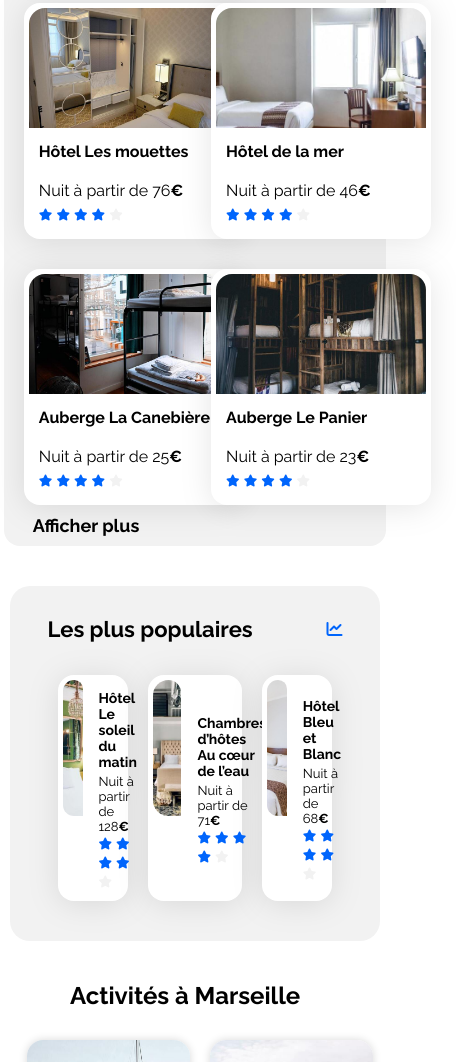
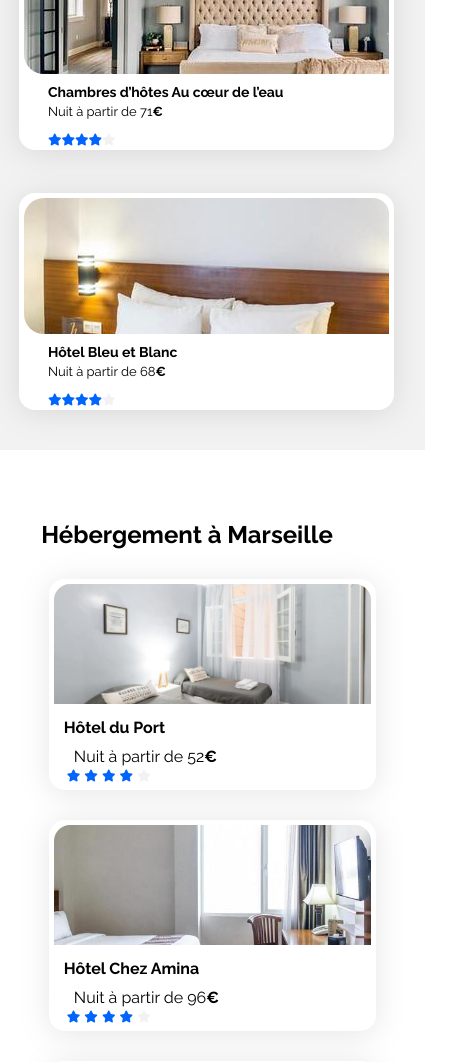
Before and after one commit to David-S26/Bookie, a plain HTML site: page San_David_2_Bookie_022024/booki-starter-code-master/index.html in a window 390 px wide. Shown: the part 938-2000 px from the top of the page, 456 px wide, since content can reach past the window. Drawn offline with Linux system fonts and the light colour scheme.

Commit message:
third commit

```diff
--- a/San_David_2_Bookie_022024/booki-starter-code-master/css/style.css
+++ b/San_David_2_Bookie_022024/booki-starter-code-master/css/style.css
@@ -9,6 +9,10 @@ body {
     max-width: 1440px;
     min-width: 320px;
     margin: 0 auto;
+}
+
+main {
+    padding: 10px;
 }
 
 .fa-solid.fa-location-dot {
@@ -125,7 +129,6 @@ form h1 {
 }
 
 form p {
-
     padding: 0 0 0 10px;
 }
 
@@ -222,7 +225,7 @@ h5 {
 }
 
 .hebergements p {
-    padding: 10px;
+    padding-left: 10px;
 }
 
 .card-hebergements {
@@ -234,17 +237,14 @@ h5 {
     margin-top: 20px;
 }
 
-.card-hebergements div {
-    min-width: 220px;
-}
-
 .card-hebergements .card {
-    flex-wrap: wrap;
     width: 100%;
 }
 
-.More {
+.more {
     font-size: 18px;
+    margin-left: 15px;
+    margin-bottom: 40px;
 }
 
 .card {
@@ -256,6 +256,11 @@ h5 {
     box-shadow: 0 0 8px var(--dark-grey);
     margin: 0 10px 10px 10px;
     filter: drop-shadow(0px 3px 15px rgba(0, 0, 0, 0.1));
+}
+
+.fa-chart-line {
+    display: flex;
+    text-align: end;
 }
 
 /*****Stars****/
@@ -274,8 +279,7 @@ a {
 }
 
 .card .stars {
-    margin-top: -15px;
-    padding: 10px;
+    padding-left: 10px;
 }
 
 .card img {
@@ -312,18 +316,15 @@ a {
     box-sizing: border-box;
     max-height: fit-content;
     display: flex;
-    flex-direction: column;
+    flex-wrap: wrap;
 }
 
 /****** Populaires ***********/
-.populaires a {
-    width: 965px;
-}
-
 .populaires-title {
     display: flex;
     justify-content: space-between;
     align-items: center;
+    width: 100%;
 }
 
 .populaires-cards .card {
@@ -332,7 +333,8 @@ a {
 }
 
 .populaires-cards img {
-    width: 33%;
+    width: 30%;
+    min-width: 100px;
     height: 136px;
     border-top-left-radius: 20px;
     border-bottom-left-radius: 20px;
@@ -343,7 +345,7 @@ a {
     padding-left: 15px;
     display: flex;
     flex-direction: column;
-    justify-content: space-between;
+    justify-content: space-around;
     box-sizing: border-box;
 }
 
@@ -388,7 +390,6 @@ a {
 
 .cards-act {
     display: flex;
-    flex-direction: column;
     flex-basis: 22%;
     border-radius: 16px;
     box-shadow: 0 0 8px #d9d9d9;
@@ -399,7 +400,7 @@ a {
 
 .cards-act img {
     border-radius: 16px 16px 0 0;
-    height: 380px;
+    height: 300px;
     width: 310px;
 }
 
@@ -447,22 +448,25 @@ footer {
     }
 
     /*** populaire en 2eme***/
+    .card .card-content {
+        margin-top: 0;
+        margin-bottom: 0;
+    }
+
     .all-articles .hebergements-and-populaires {
         width: 95%;
     }
 
-    .hebergements-and-populaires {
-        width: 100%;
-    }
-
     .populaires-cards {
         display: flex;
-        flex-direction: row;
-        justify-content: space-between;
     }
 
     .populaires-cards a {
-        width: 100%;
+        width: 95%;
+    }
+
+    .populaires-cards img {
+        object-fit: cover;
     }
 
     .populaires-cards .card-title {
@@ -471,10 +475,6 @@ footer {
 
     .populaires-cards .card-subtitle {
         font-size: 13px;
-    }
-
-    .all-articles {
-        flex-direction: column;
     }
 
     .all-articles div {
@@ -487,15 +487,19 @@ footer {
         width: 95%;
     }
 
+    .more {
+        margin-top: 20px;
+    }
+
     /***activités à marseiille***/
     .cards-act img {
         width: 220px;
     }
 }
 
+
 /* Small devices (phones, less than 768px) */
 @media (max-width: 768px) {
-
     .fa-solid.fa-magnifying-glass {
         display: inline;
         color: #F2F2F2;
@@ -569,6 +573,22 @@ footer {
         white-space: nowrap;
     }
 
+    /*** populaire ***/
+    .populaires-cards .card-rating {
+        display: flex;
+        justify-items: flex-end;
+        margin-top: 20px;
+    }
+
+    .populaires-cards img {
+        height: 136px;
+    }
+
+    .hebergements-and-populaires section {
+        padding: 0;
+        margin-top: 20px;
+    }
+
     .populaires a {
         display: flex;
         flex-wrap: wrap;
@@ -596,16 +616,114 @@ footer {
     }
 }
 
+@media (max-width:710px) {
+    .populaires-cards .card {
+        display: flex;
+        flex-direction: column;
+    }
+
+    .populaires-cards img {
+        object-fit: none;
+        width: max-content;
+        width: 100%;
+    }
+}
+
+@media (max-width:630px) {
+    .populaires {
+        margin: 30px;
+    }
+
+    .populaires-cards {
+        flex-direction: column;
+    }
+
+    .populaires-cards .card {
+        margin-left: 30px;
+
+    }
+}
+
+@media (max-width:500px) {
+    .articles {
+        width: 95%;
+    }
+}
+
+/*** Small device 425px ***/
+@media (max-width:425px) {
+    h5 {
+        font-size: 24px;
+        margin-left: -20px
+    }
+
+    h2 {
+        margin-left: -10px;
+    }
+
+    h1 {
+        font-size: 22px;
+        margin-left: 10px;
+    }
+
+    main div p {
+        margin-left: 10px;
+    }
+
+    main {
+        padding: 0;
+    }
+
+    .all-articles {
+        flex-direction: column-reverse;
+    }
+
+    .all-articles .hebergements-and-populaires {
+        border-radius: 0;
+        width: fit-content;
+        background-color: #F2F2F2;
+        margin: 0;
+    }
+
+    /***Section populaire ***/
+    .hebergements-and-populaires .card {
+        min-width: 375px;
+        margin-left: -20px;
+    }
+
+    /*** Section hebergements ***/
+    .all-articles .hebergements {
+        background-color: white;
+    }
+}
+
+
+/***Small device 320px ***/
+@media (max-width:375px) {
+
+    /*** activités à marseille ***/
+    .list-act {
+        display: flex;
+        flex-wrap: wrap;
+        margin: 0;
+    }
+
+    .hebergements-and-populaires .card {
+        min-width: 320px;
+        margin-left: -20px;
+    }
+}
+
+
 /***Small device 320px ***/
 @media (max-width:320px) {
-
     h1 {
-        margin-left: 20px;
+        margin-left: 10px;
         font-size: 22px;
     }
 
     main div p {
-        margin-left: 20px;
+        margin-left: 10px;
     }
 
     .logo {
@@ -696,15 +814,34 @@ footer {
         width: fit-content;
         background-color: #F2F2F2;
         margin: 0;
+        width: 410px;
+        padding-bottom: 20px;
     }
 
     .populaires-cards {
         flex-direction: column;
+
+    }
+
+    .populaires {
+        margin-left: 20px;
+    }
+
+    .populaires-cards .card {
+        min-width: 360px;
+        margin-left: 15px;
+    }
+
+    .card-content .card-txt {
+        margin-top: -5px;
     }
 
     .populaires-cards a {
-        width: 370px;
         margin-left: -18px;
+    }
+
+    .card-title {
+        font-size: 24px;
     }
 
     /***hebergements à marseille***/
@@ -713,20 +850,20 @@ footer {
         width: fit-content;
     }
 
-    .card-hebergements {
-        width: 90%;
-    }
-
     .hebergements h5 {
         white-space: nowrap;
     }
 
-    .More {
+    .hebergements .card-hebergements {
+        min-width: 355px;
+    }
+
+    .more {
         margin-top: 20px;
     }
 
     .articles {
-        width: 90%;
+        width: 100%;
     }
 
     main {
@@ -734,8 +871,12 @@ footer {
     }
 
     /***activités à marseille***/
+    .list-act .cards-act {
+        width: 350px
+    }
+
     .cards-act img {
-        width: 320px;
+        width: 350px;
     }
 
     .cards-act {
@@ -758,3 +899,5 @@ footer {
         font-size: 20px;
     }
 }
+
+s
--- a/San_David_2_Bookie_022024/booki-starter-code-master/index.html
+++ b/San_David_2_Bookie_022024/booki-starter-code-master/index.html
@@ -154,7 +154,7 @@
                     </a>
                 </div>
                 <div>
-                    <p class="More"><a href="#"><strong>Afficher plus</strong></a></p>
+                    <p class="more"><a href="#"><strong>Afficher plus</strong></a></p>
                 </div>
             </div>
             <!--Section 4 Populaire-->
```
